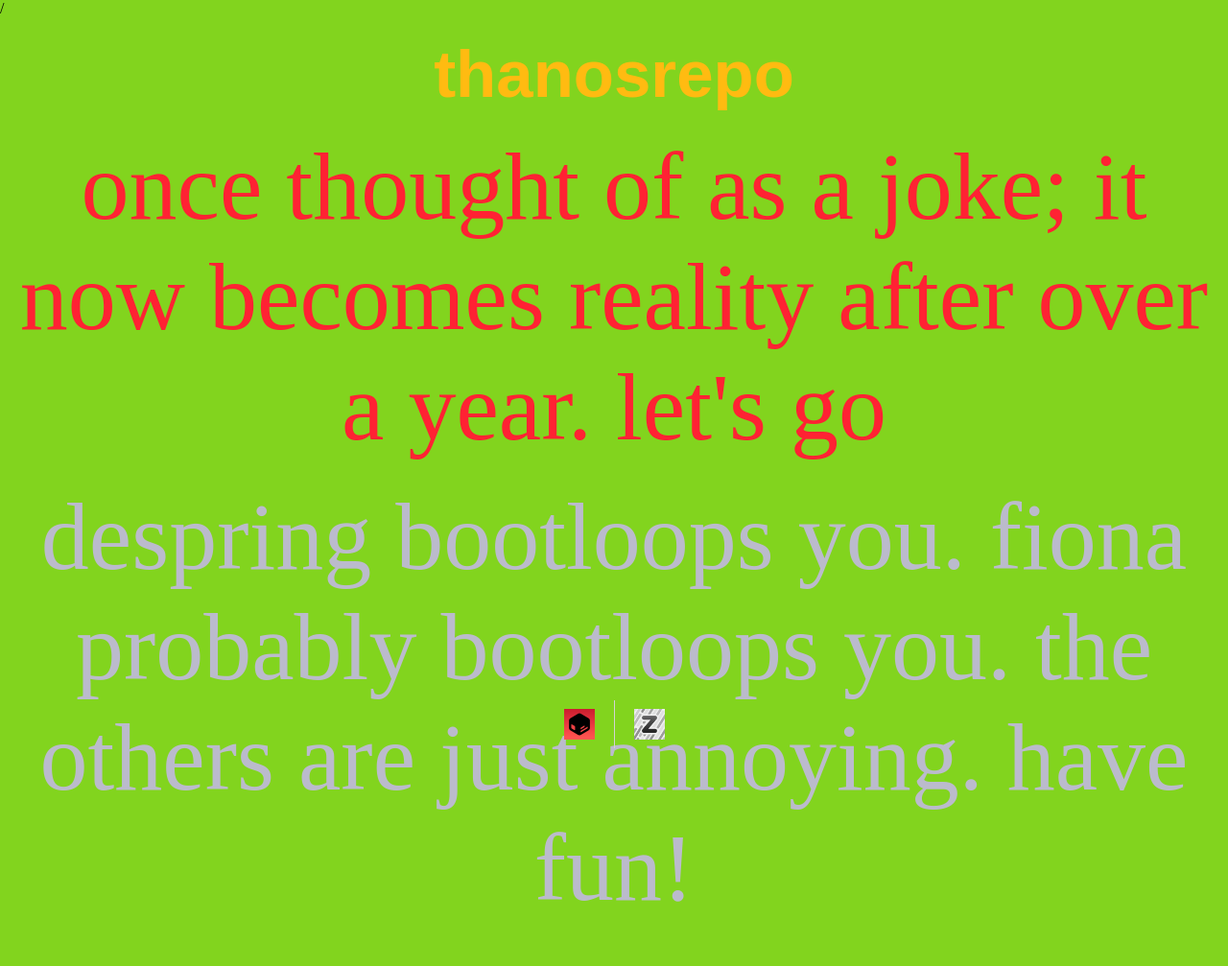
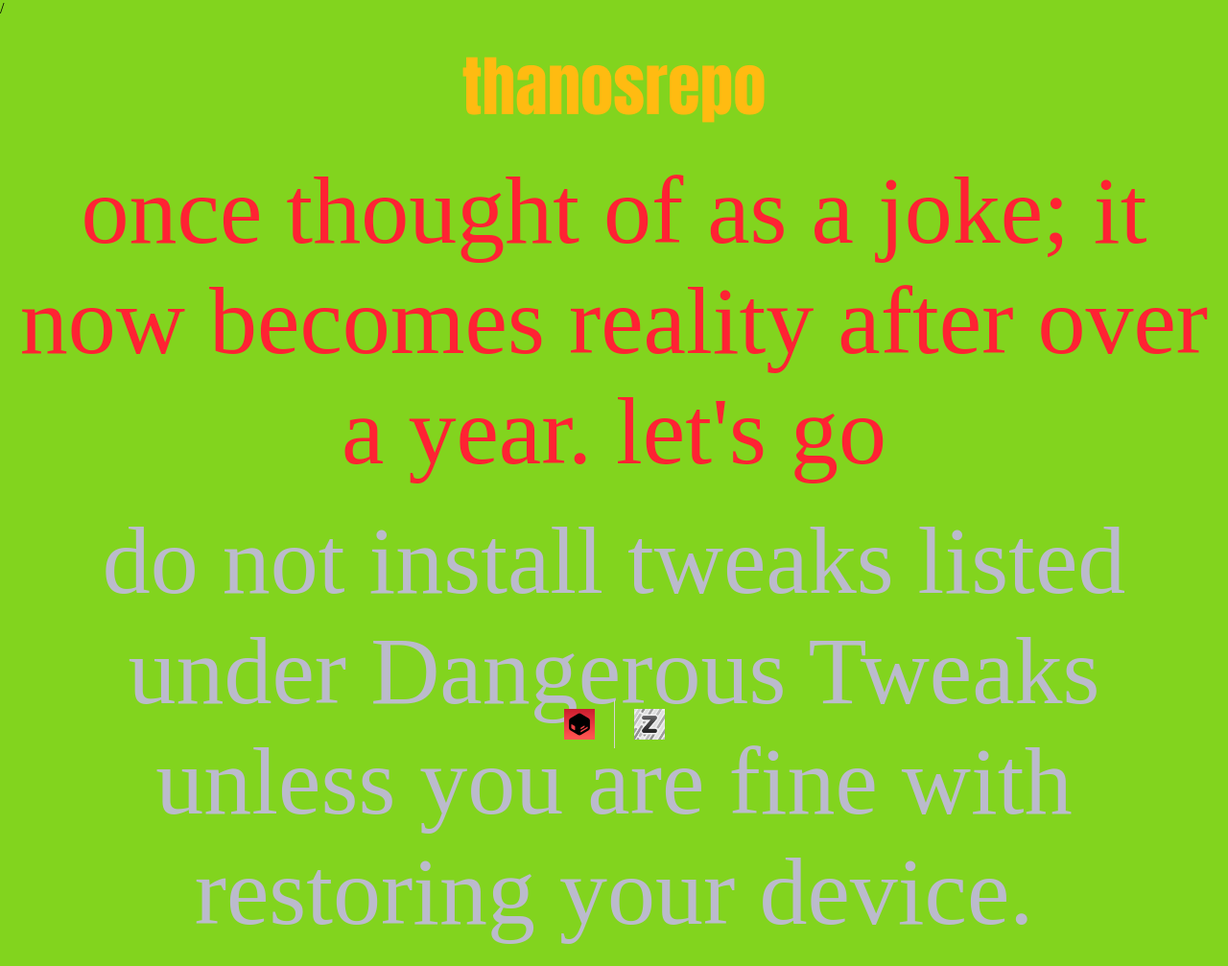
Before and after one commit to RealKGB/realkgb.github.io, a plain HTML site: page index.html in a window 1280 px wide. Shown: the whole page at 96% size. Before the commit the page ends 982 px from the top, so only its background shows below. Drawn offline with Linux system fonts and the light colour scheme.

Commit message:
website update

```diff
--- a/index.html
+++ b/index.html
@@ -18,7 +18,7 @@
   transform: translate(-50%, -50%);
 }
 h1 {
-  font-family: "Wingdings", sans-serif;
+  font-family: "Impact", sans-serif;
   font-size: 69px;
   color: lightgray;
   text-align: center;
@@ -62,7 +62,7 @@
     <div id="right">
         <h1 style="color: #fb1;">thanosrepo</h1>
         <p style="color: #f23;">once thought of as a joke; it now becomes reality after over a year. let's go</p>
-        <p style="color: #bbc;">despring bootloops you. fiona probably bootloops you. the others are just annoying. have fun!</p>
+        <p style="color: #bbc;">do not install tweaks listed under Dangerous Tweaks unless you are fine with restoring your device.</p>
     </div>
         <div class="packagemanager">
         <a href="sileo://source/https://thanos.lol/repo" target="_blank"><img src="sileo.png" alt="sileo" width="32" height="32"></a>
```
